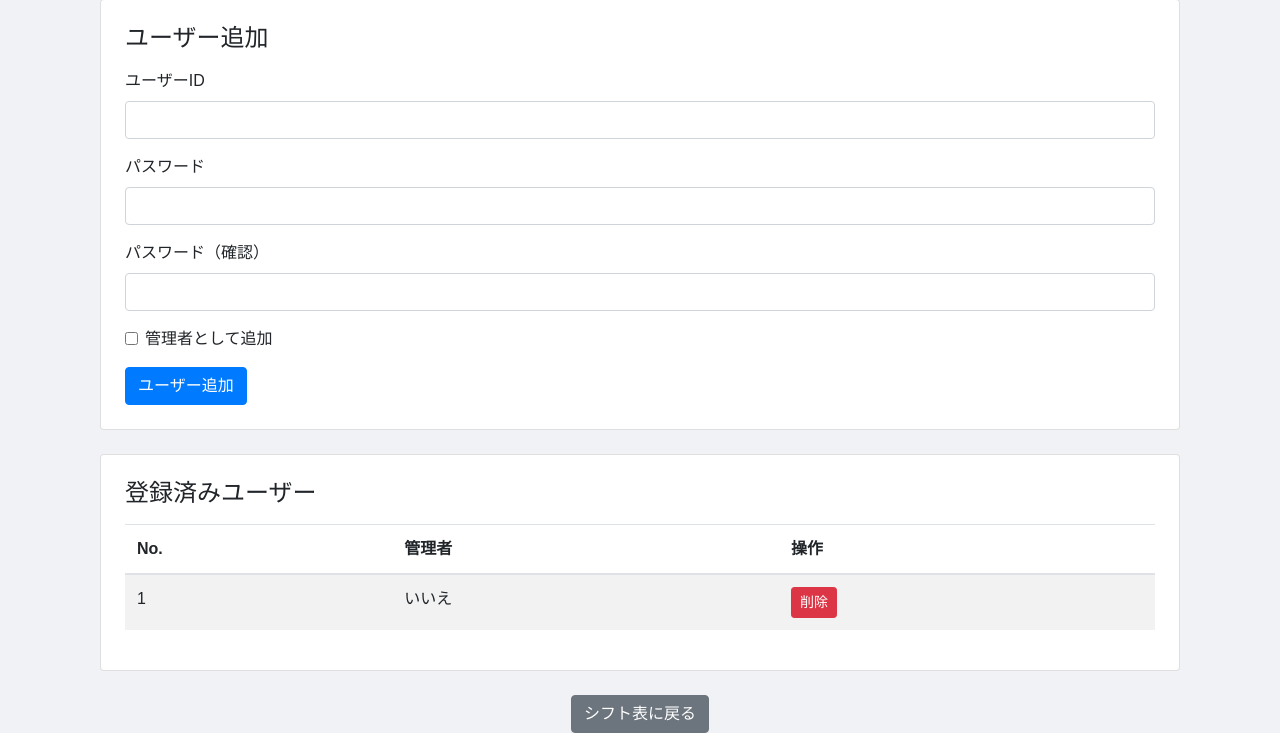
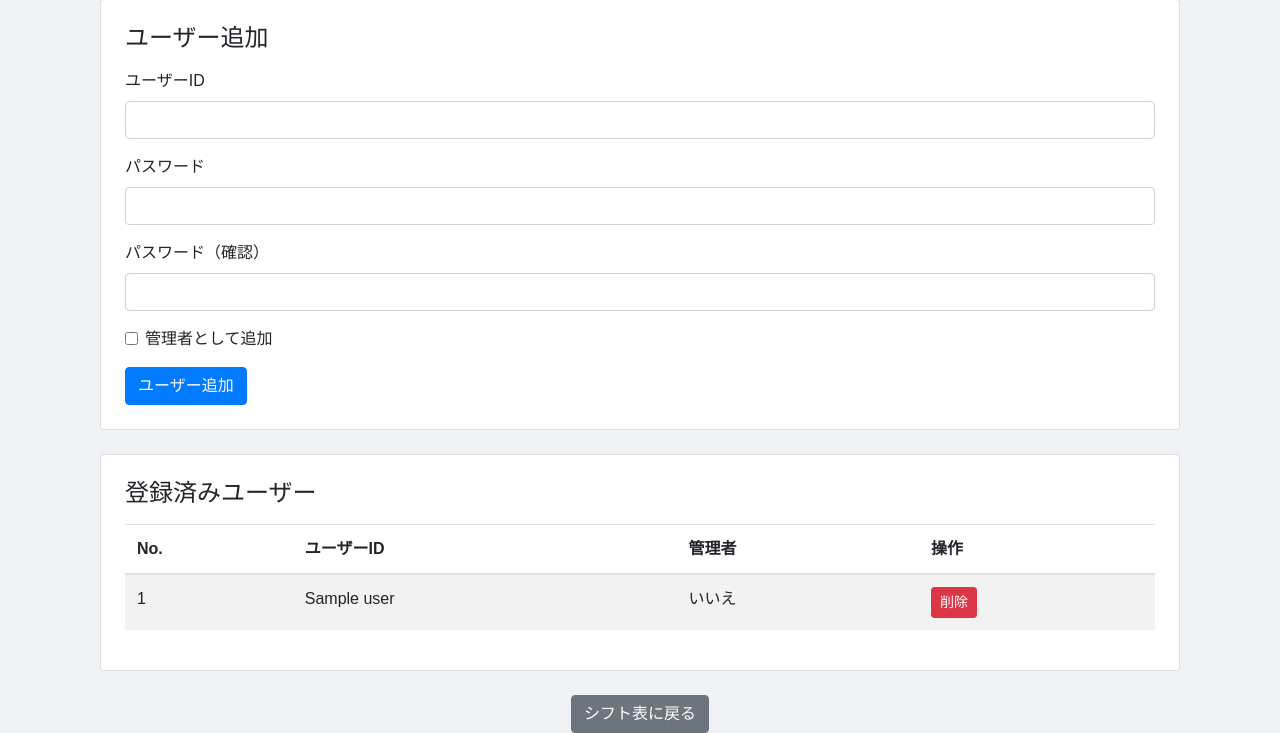
Before and after one commit to k23137/my-python-shift-app, a Flask app: template templates/settings.html in a window 1280 px wide. Shown: the part 113-846 px from the top of the page. Run offline with Flask 3, Linux system fonts and the light colour scheme; the template is opened without the code that fills it: values that come from a table or form of the project are taken from there, most other values are stand-ins (such as "Sample title", 1, 10 or a date in 2020); some libraries are stand-ins or nearby versions.

Commit message:
Update all files for user list display and refactorings

```diff
--- a/templates/settings.html
+++ b/templates/settings.html
@@ -51,7 +51,7 @@
                     <tr>
                         <th>No.</th> {# これのみ残す #}
                         {# <th>ID</th> #}           {# データベースのIDヘッダーを非表示 #}
-                        {# <th>ユーザーID</th> #}    {# ユーザーIDヘッダーを非表示 #}
+                        <th>ユーザーID</th>
                         <th>管理者</th>
                         <th>操作</th>
                     </tr>
@@ -61,7 +61,7 @@
                     <tr>
                         <td>{{ loop.index }}</td> {# No.を表示 #}
                         {# <td>{{ user[0] }}</td> #} {# データベースのIDデータ（例: 1, 4）を非表示 #}
-                        {# <td>{{ user[1] }}</td> #} {# ユーザーIDデータ（例: Yokoyama, tathunami）を非表示 #}
+                        <td>{{ user[1] }}</td>
                         <td>{% if user[2] %}はい{% else %}いいえ{% endif %}</td>
                         <td>
                             {% if user[0] != current_user.id %} {# ログイン中の自分自身は削除できないように、user[0] (DBのID)は削除ボタンのactionで参照するため残す #}
```
